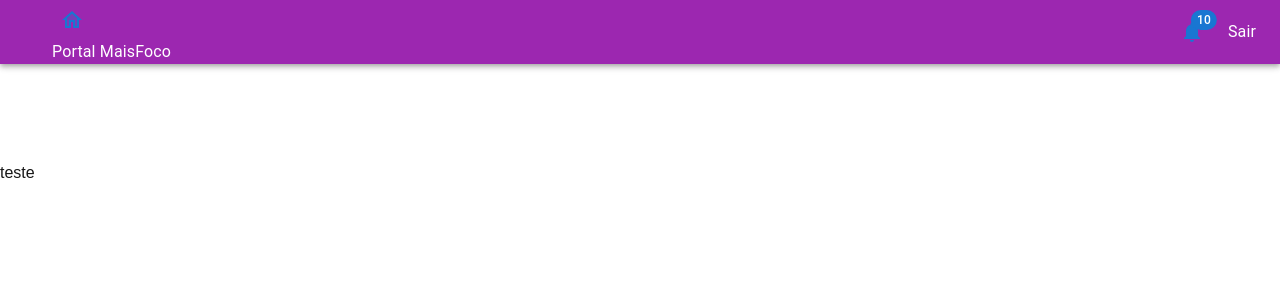
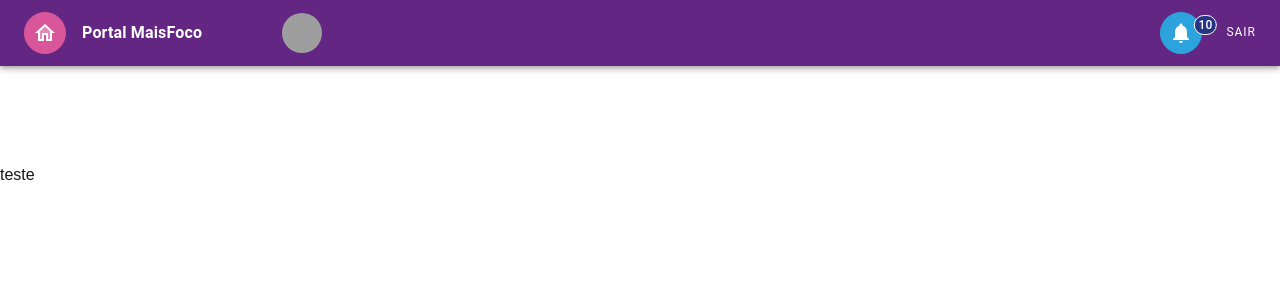
Before and after one commit to MisterKingbad/teste_programador, a Next.js app in the folder front/: page / in a window 1280 px wide. Shown: the top 300 px of the page. Built offline with nearby package versions, Linux system fonts and the light colour scheme; grey boxes are pictures that could not be loaded.

Commit message:
feat: :sparkles: Melhorando navbar

```diff
--- a/front/app/layout.tsx
+++ b/front/app/layout.tsx
@@ -1,19 +1,6 @@
 import type { Metadata } from "next";
-import localFont from "next/font/local";
 import "./globals.css";
 import Navbar from "@/src/components/Navbar";
-
-const geistSans = localFont({
-  src: "./fonts/GeistVF.woff",
-  variable: "--font-geist-sans",
-  weight: "100 900",
-});
-const geistMono = localFont({
-  src: "./fonts/GeistMonoVF.woff",
-  variable: "--font-geist-mono",
-  weight: "100 900",
-});
-
 export const metadata: Metadata = {
   title: "Create Next App",
   description: "Generated by create next app",
@@ -26,7 +13,7 @@ export default function RootLayout({
 }>) {
   return (
     <html lang="en">
-      <body className={`${geistSans.variable} ${geistMono.variable}`}>
+      <body className="vsc-initialized">
         <Navbar>
           {children}
         </Navbar>
--- a/front/src/components/Navbar.tsx
+++ b/front/src/components/Navbar.tsx
@@ -1,65 +1,69 @@
 'use client'
-import { AppBar, Badge, Box, Grid, IconButton, Toolbar, Typography } from "@mui/material"
+import { AppBar, Avatar, Badge, BadgeProps, Box, Grid2, IconButton, Link, styled, Toolbar, Typography } from "@mui/material"
 import dynamic from "next/dynamic"
 import React from "react"
 
 import NotificationsIcon from '@mui/icons-material/Notifications';
 import HomeTwoToneIcon from '@mui/icons-material/HomeTwoTone';
 
+const StyledBadge = styled(Badge)<BadgeProps>(({ theme }) => ({
+    '& .MuiBadge-badge': {
+        right: -3,
+        top: 13,
+        border: `1px solid ${theme.palette.background.paper}`,
+        padding: '0 4px',
+        background: '#273481'
+    },
+}));
+
 const Navbar: React.FC<any> = ({ children }: any) => {
     return (
         <Box sx={{ flexGrow: 1 }}>
-
-            <AppBar position="static" color="secondary" enableColorOnDark>
+            <AppBar position="static" sx={{ backgroundColor: '#642683' }}>
                 <Toolbar>
-                    <IconButton
-                        size="large"
-                        edge="start"
-                        color="inherit"
-                        aria-label="open drawer"
-                        sx={{ mr: 2 }}
-                    >
-
-                    </IconButton>
-                    <Typography
-                        variant="h6"
-                        noWrap
-                        component="div"
-                        sx={{ display: { xs: 'none', sm: 'block' } }}
-                    >
-                        <IconButton color="primary">
-                            <HomeTwoToneIcon/>
-                        </IconButton>
-                        <Typography>Portal MaisFoco</Typography>
-                    </Typography>
+                    <Grid2 container alignItems="center" justifyContent="space-between">
+                        <Grid2 gap={1} display="flex" justifyContent="center" alignItems="center" size="grow">
+                            <Link href={'/'} style={{ textDecoration: 'none', color: 'white' }}>
+                                <Box display="flex" alignItems="center">
+                                    <Box marginRight={1} sx={{ display: { xs: 'None', md: 'flex' } }}>
+                                        <Box sx={{ display: 'flex', border: '1px', borderColor: '#D9569A', borderStyle: 'solid', width: '100%', borderRadius: '50%', backgroundColor: '#D9569A', py: 1, px: 1 }}>
+                                            <HomeTwoToneIcon sx={{ color: "#ffff" }} fontSize="medium" />
+                                        </Box>
+                                    </Box>
+                                </Box>
+                            </Link>
+                            <Typography variant="body1" fontWeight="bold" sx={{ whiteSpace: 'nowrap' }}>Portal MaisFoco</Typography>
+                        </Grid2>
+                        <Grid2 ml={10} display="flex" justifyContent="center" alignItems="center">
+                            <Avatar src="/broken-image.jpg" />
+                        </Grid2>
+                    </Grid2>
                     <Box sx={{ flexGrow: 1 }} />
                     <Box sx={{ display: { xs: 'none', md: 'flex' } }}>
                         <IconButton
                             size="large"
-                            aria-label="show 17 new notifications"
-                            color="primary"
                         >
-                            <Badge badgeContent={10} color="primary">
-                                <NotificationsIcon color="inherit"/>
-                            </Badge>
+                            <StyledBadge badgeContent={10} color="primary">
+                                <Box sx={{ display: 'flex', border: '1px', borderColor: '#2CA3DD', borderStyle: 'solid', width: '100%', borderRadius: '50%', backgroundColor: '#2CA3DD', py: 1, px: 1 }}>
+                                    <NotificationsIcon sx={{ color: '#ffff' }} />
+                                </Box>
+                            </StyledBadge>
                         </IconButton>
                         <IconButton
                             size="large"
                             edge="end"
                             aria-label="account of current user"
-                            // aria-controls={menuId}
                             aria-haspopup="true"
-                            // onClick={handleProfileMenuOpen}
                             color="inherit"
                         >
-                            <Typography>Sair</Typography>
+                            <Typography variant="overline">SAIR</Typography>
                         </IconButton>
                     </Box>
                 </Toolbar>
             </AppBar>
-            <Grid sx={{ paddingTop: '100px', mb: '8rem' }}>
+            <Grid2 sx={{ paddingTop: '100px', mb: '8rem' }}>
                 {children}
-            </Grid>
+            </Grid2>
         </Box>
     )
 }
```
Also changed, not shown: front/src/services/index.tsx (added).
